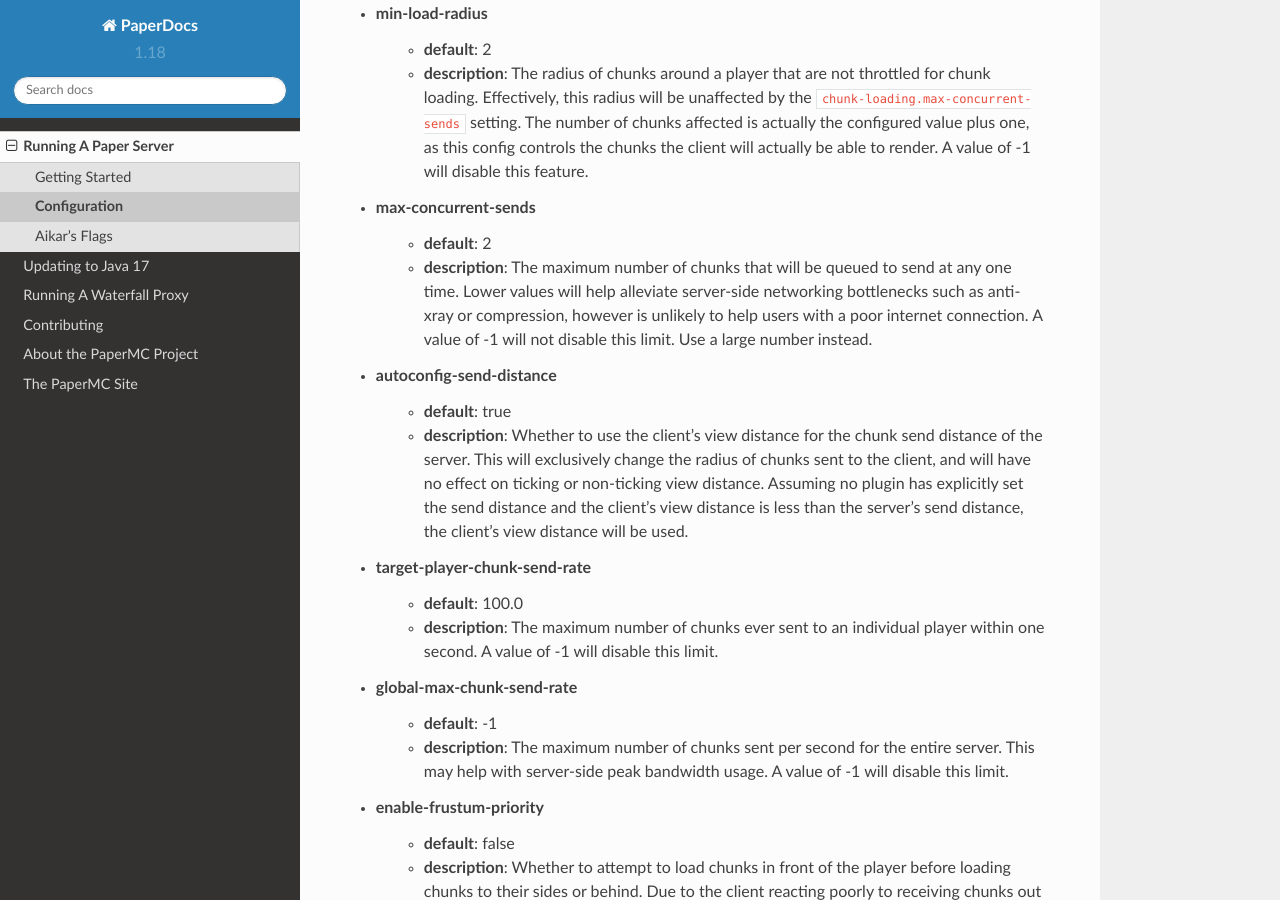
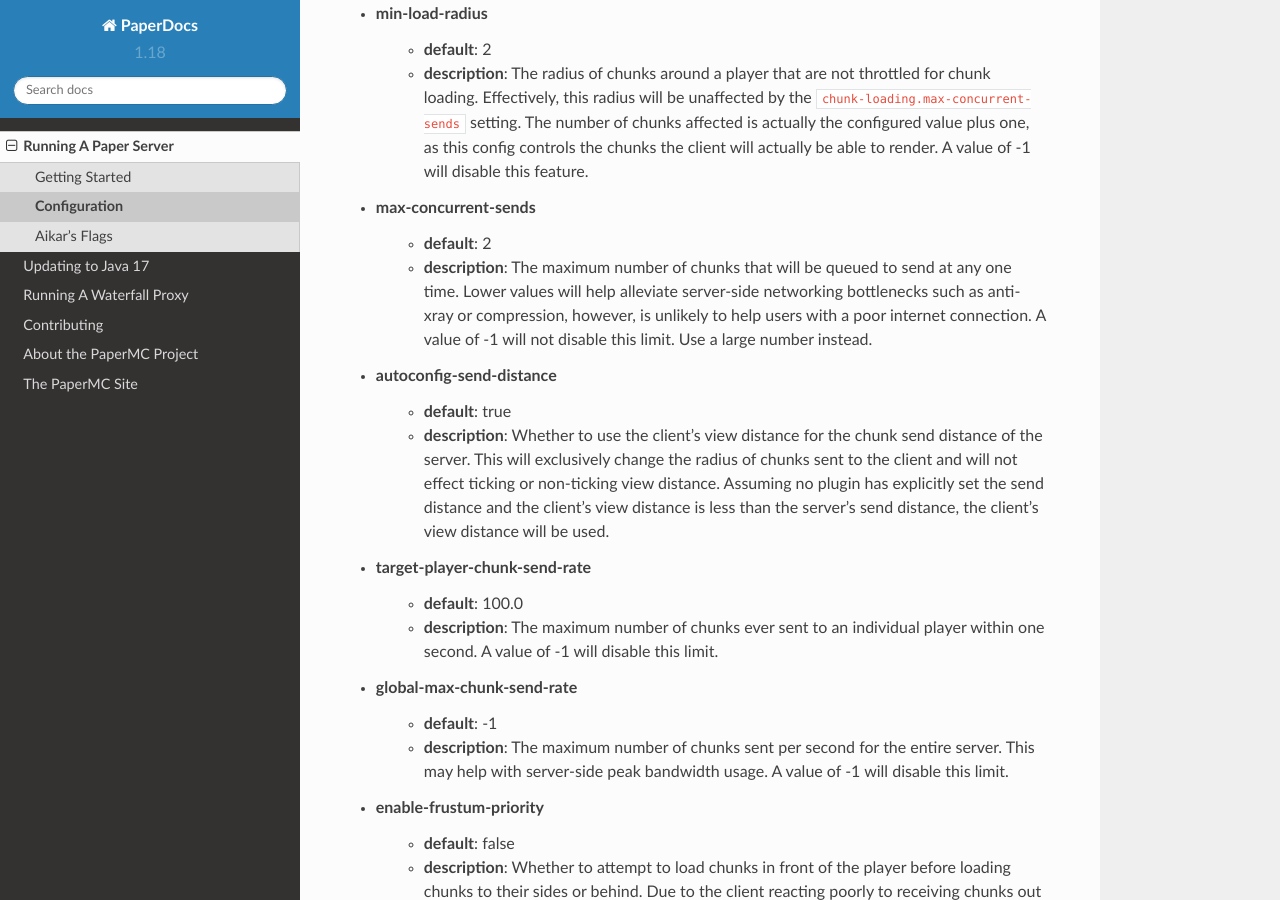
Before and after one commit to PaperMC/PaperDocs, a Sphinx documentation site: the page built from source/server/configuration.rst, in a window 1280 px wide and 900 px high, scrolled down 8495 px. Built offline with Sphinx 7.4.7 and the Read the Docs theme 2.0.0, drawn with Linux system fonts in a browser that asks for light colours; some of the changed text lies outside the part shown.

Commit message:
Grammar fixes

```diff
--- a/source/server/configuration.rst
+++ b/source/server/configuration.rst
@@ -108,7 +108,7 @@
 * **description**: Sets whether the server should allow players to collide with
   one another.
 * **warning**: This setting can be broken by plugins interacting with the
-  scoreboard, double check plugins when troubleshooting this value.
+  scoreboard, double-check plugins when troubleshooting this value.
 
 player-auto-save-rate
 ~~~~~~~~~~~~~~~~~~~~~
@@ -144,7 +144,7 @@
   client/server disagreement, which may cause glitchy behaviour for players.
   This setting attempts to mitigate this desync by sending precise locations
   for entities involved in collisions. Having this enabled will use more
-  bandwidth, however in the majority of cases, this is a worthy tradeoff.
+  bandwidth, however, in the majority of cases, this is a worthy tradeoff.
 
 velocity-support
 ~~~~~~~~~~~~~~~~
@@ -313,7 +313,7 @@
 * history-length
     - **default**: 3600
     - **description**: The total amount of data to keep for a single report.
-    - **warning**: This value is validated server side, massive reports will be
+    - **warning**: This value is validated server-side, massive reports will be
       rejected by the report site.
 
 * server-name
@@ -371,14 +371,14 @@
     - **default**: 2
     - **description**: The maximum number of chunks that will be queued to
       send at any one time. Lower values will help alleviate server-side
-      networking bottlenecks such as anti-xray or compression, however
+      networking bottlenecks such as anti-xray or compression, however,
       is unlikely to help users with a poor internet connection. A value of
       -1 will not disable this limit. Use a large number instead.
 * autoconfig-send-distance
     - **default**: true
     - **description**: Whether to use the client's view distance for the chunk send
       distance of the server. This will exclusively change the radius of chunks sent
-      to the client, and will have no effect on ticking or non-ticking view distance.
+      to the client and will not effect ticking or non-ticking view distance.
       Assuming no plugin has explicitly set the send distance and the client's view
       distance is less than the server's send distance, the client's view distance
       will be used.
@@ -477,7 +477,7 @@
 ~~~~~~~~~~~~~~~~~~~~~
 * **default**: true
 * **description**: Determines whether the mob limit (in bukkit.yml) is counted
-  per-player or for the entire server. Enabling this setting results in roughly
+  per player or for the entire server. Enabling this setting results in roughly
   the same number of mobs, but with a more even distribution that prevents one
   player from using the entire mob cap and provides a more single-player like
   experience.
@@ -614,7 +614,7 @@
 ~~~~~~~~~~~~~~~~~~~~~~
 * **default**: 1
 * **description**: Sets the delay, in ticks, at which the server attempts to
-  spread grass. Higher values will result in slower spread.
+  spread grass. Higher values will result in a slower spread.
 
 use-faster-eigencraft-redstone
 ~~~~~~~~~~~~~~~~~~~~~~~~~~~~~~
@@ -807,10 +807,13 @@
 zombie-villager-infection-chance
 ~~~~~~~~~~~~~~~~~~~~~~~~~~~~~~~~
 * **default**: -1.0
-* **description**: Sets the change for villager conversion to zombie villager
-  Set to -1.0 for default behavior based on game difficulty
-  Set to 0.0 to always have villagers die when killed by zombies
-  Set to 100.0 to always convert villagers to zombie villagers
+* **description**: Sets the change for villager conversion to zombie villager.
+
+  Set to -1.0 for default behavior based on game difficulty.
+
+  Set to 0.0 to always have villagers die when killed by zombies.
+
+  Set to 100.0 to always convert villagers to zombie villagers.
 
 all-chunks-are-slime-chunks
 ~~~~~~~~~~~~~~~~~~~~~~~~~~~
@@ -869,7 +872,7 @@
 * disable-player-crits
     - **default**: false
     - **description**: Instructs the server to disable critical hits in PvP,
-      instead treating them as normal hits.
+      treating them as normal hits instead.
 
 * disable-sprint-interruption-on-attack
     - **default**: false
@@ -928,7 +931,7 @@
 
 * reeds
     - **default**: 3
-    - **description**: Maximum height sugar cane / reeds blocks will naturally
+    - **description**: Maximum height sugar cane/reeds blocks will naturally
       grow to.
 
 * bamboo
@@ -1046,8 +1049,8 @@
 
 * reset-seed-on-fill
     - **default**: true
-    - **description**: Resets the loot seed each time the lootable is refilled.
-      Effectively randomizing the new loot items on each refill.
+    - **description**: Resets the loot seed each time the lootable is refilled,
+      effectively randomizing the new loot items on each refill.
 
 * max-refills
     - **default**: -1
@@ -1134,7 +1137,7 @@
 ~~~~~~~~~
 
 .. note::
-   More in depth anti-xray documentation as well as recommended configuration
+   More in-depth anti-xray documentation as well as a recommended configuration
    for both engine modes can be found in `this guide by stonar96
    <https://gist.github.com/stonar96/ba18568bd91e5afd590e8038d14e245e>`_.
 
@@ -1218,7 +1221,7 @@
     - **default**: 0.0
     - **description**: The maximum height at which squids will spawn.
     - **note**: The default value defers to Minecraft's default setting,
-      which as of 1.12 is the sea-level of the world (usually Y: 64).
+      which as of 1.12 is the sea level of the world (usually Y: 64).
 
 generator-settings
 ~~~~~~~~~~~~~~~~~~
```
Also changed, not shown: other parts of source/server/configuration.rst (+14 -14 lines).
